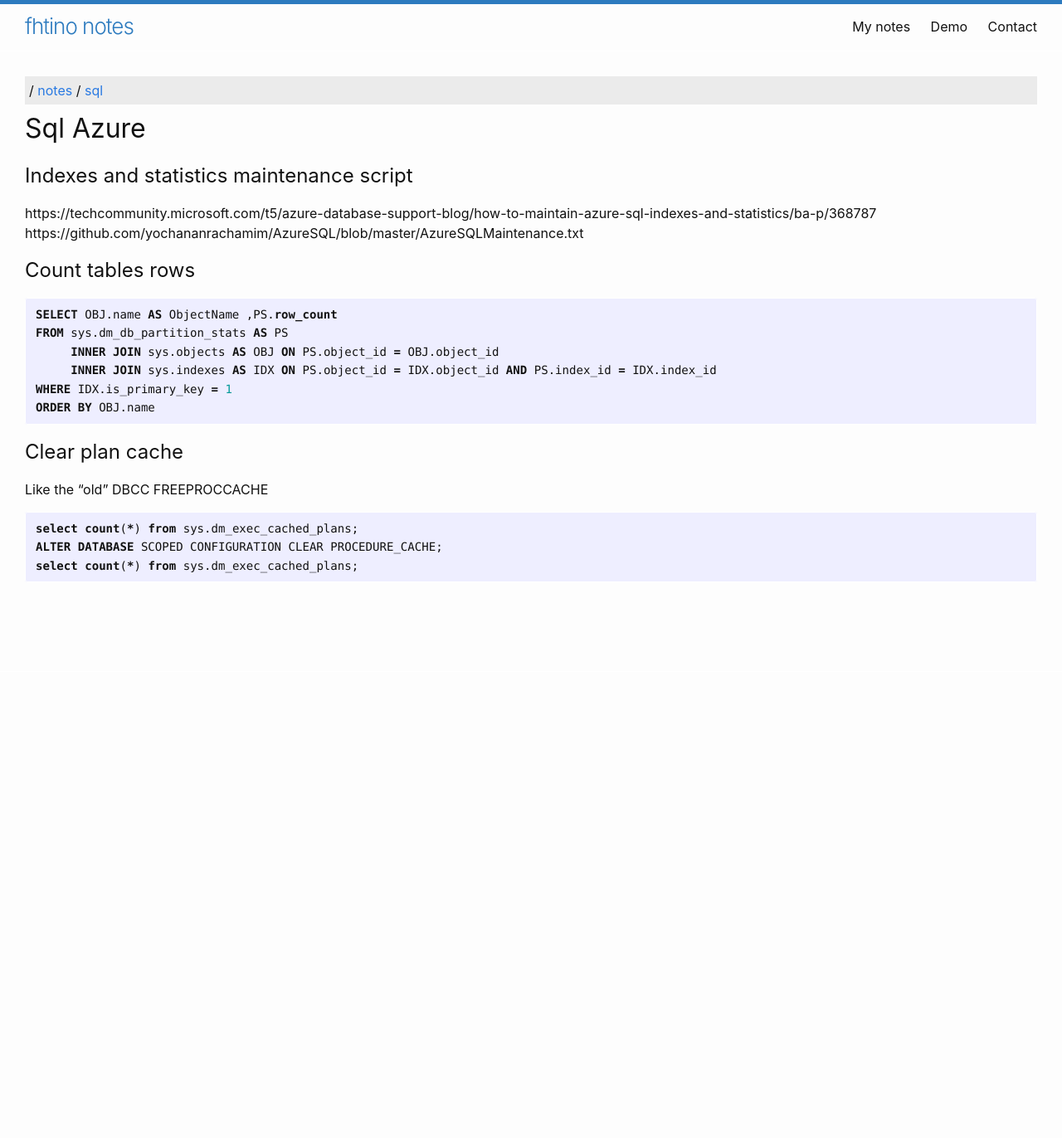
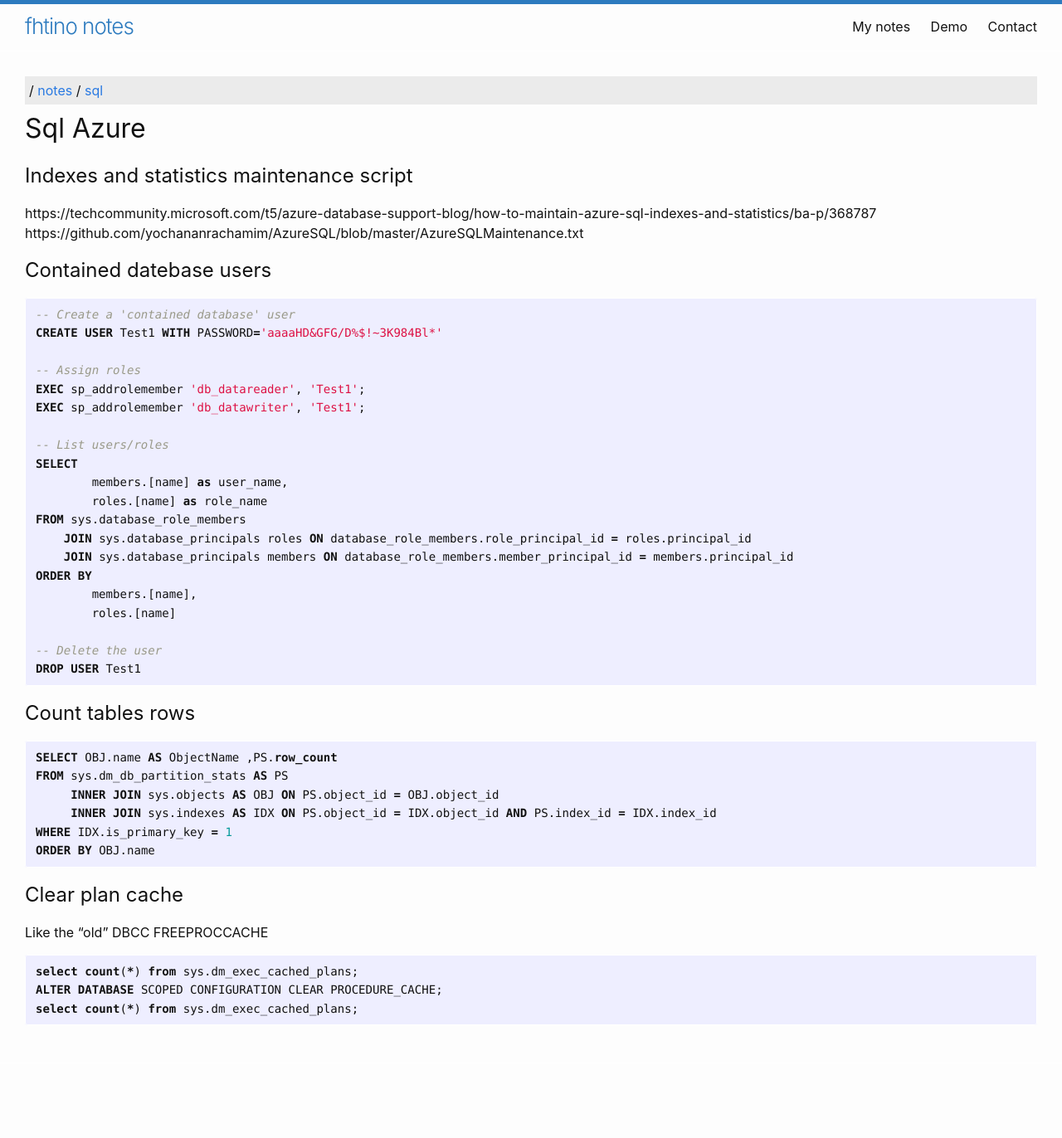
Before and after one commit to fhtino/fhtino.github.io, a Jekyll site: the page built from notes/sql/sqlazure.md, in a window 1280 px wide. Shown: the whole page at 83% size. Built offline with Jekyll 4.4.1, drawn with Linux system fonts in a browser that asks for light colours; our own code applies the rules of GitHub Pages for plain Markdown files; before the commit the page ends 900 px from its top, so only the background shows below that.

Commit message:
Update sqlazure.md

````diff
--- a/notes/sql/sqlazure.md
+++ b/notes/sql/sqlazure.md
@@ -6,6 +6,31 @@ layout: notes
 
 https://techcommunity.microsoft.com/t5/azure-database-support-blog/how-to-maintain-azure-sql-indexes-and-statistics/ba-p/368787
 https://github.com/yochananrachamim/AzureSQL/blob/master/AzureSQLMaintenance.txt
+
+## Contained datebase users
+
+```sql
+-- Create a 'contained database' user
+CREATE USER Test1 WITH PASSWORD='aaaaHD&GFG/D%$!~3K984Bl*'
+
+-- Assign roles
+EXEC sp_addrolemember 'db_datareader', 'Test1';
+EXEC sp_addrolemember 'db_datawriter', 'Test1';
+
+-- List users/roles
+SELECT
+	members.[name] as user_name,
+	roles.[name] as role_name
+FROM sys.database_role_members
+    JOIN sys.database_principals roles ON database_role_members.role_principal_id = roles.principal_id
+    JOIN sys.database_principals members ON database_role_members.member_principal_id = members.principal_id
+ORDER BY
+	members.[name],
+	roles.[name]
+
+-- Delete the user
+DROP USER Test1
+```
 
 ## Count tables rows
 
````
